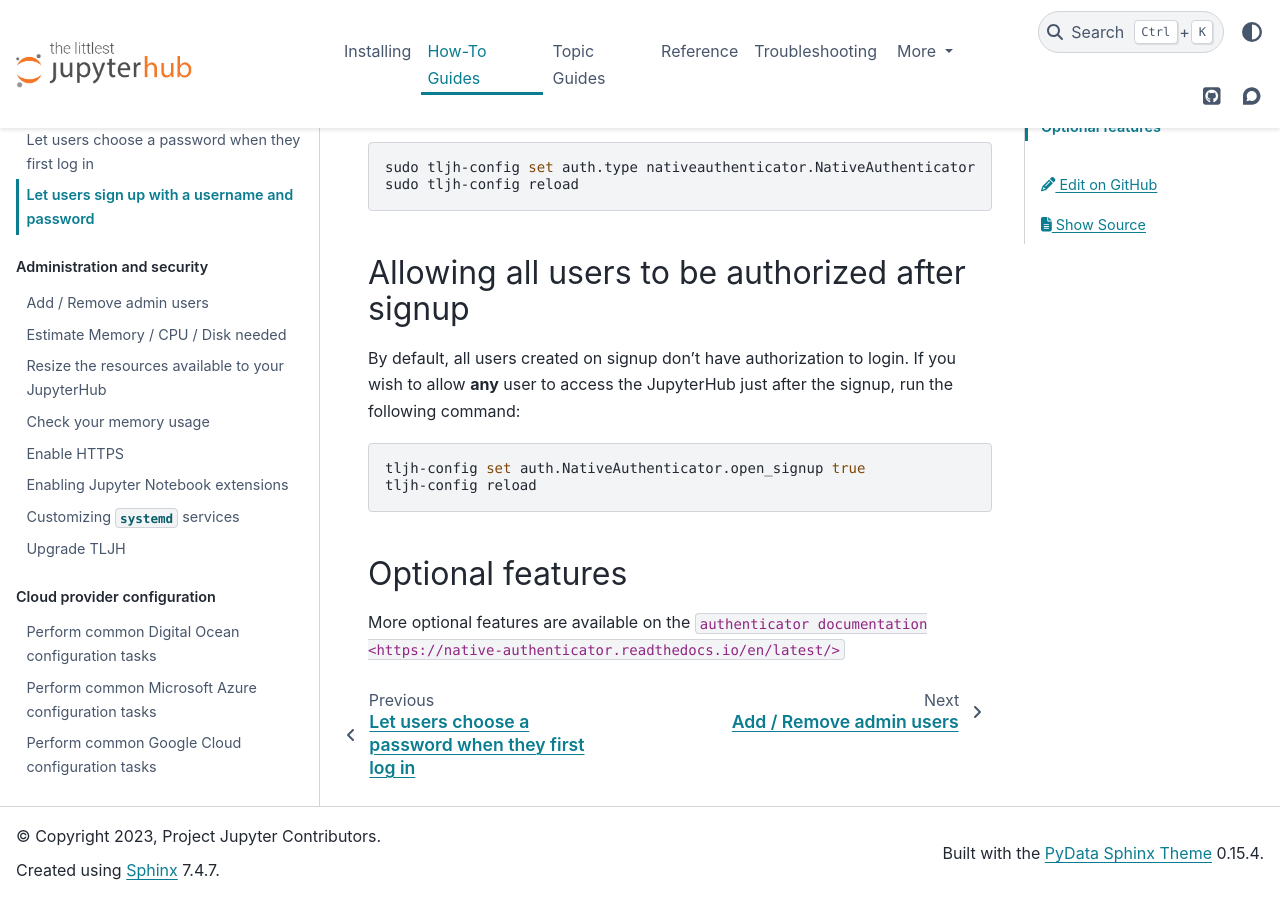
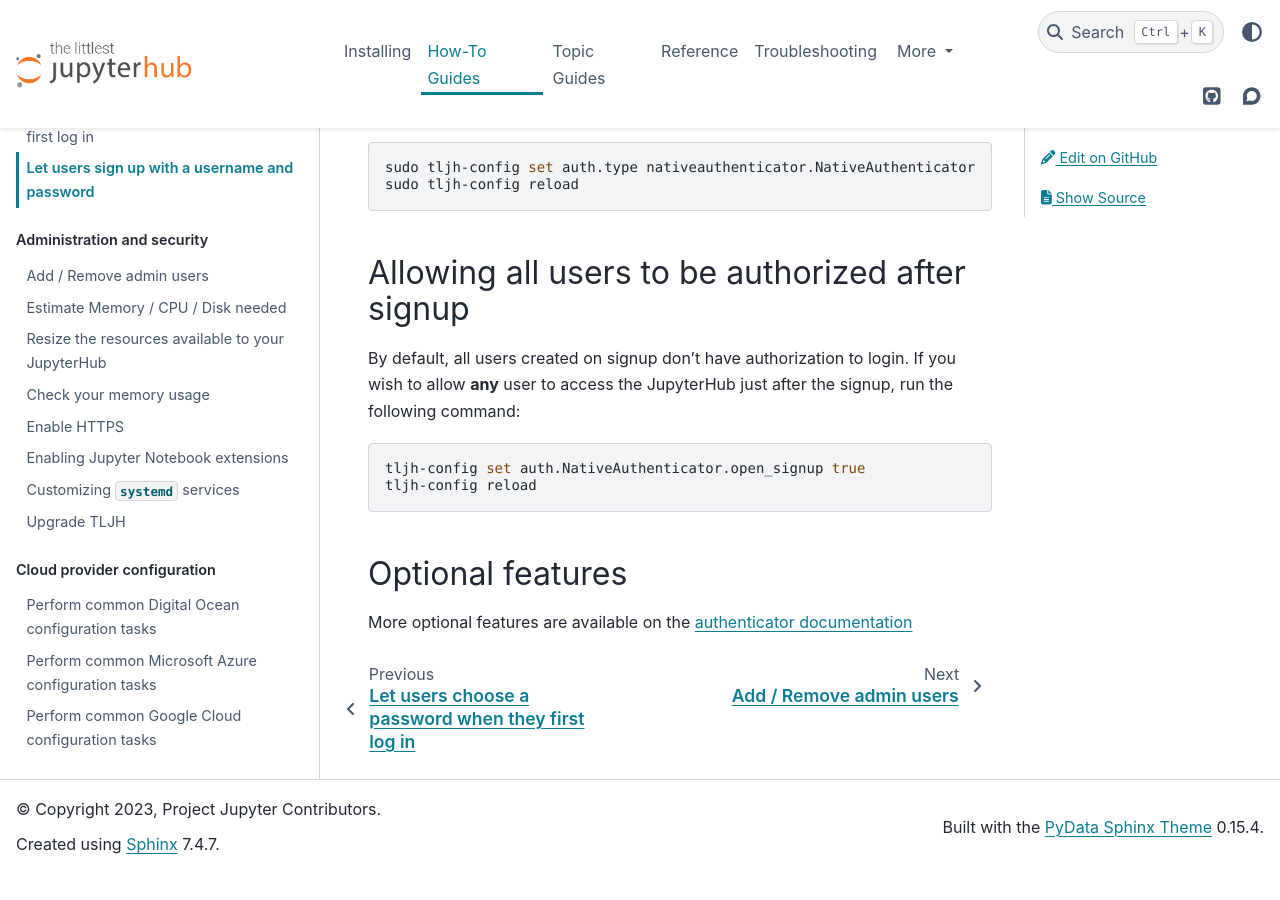
Before and after one commit to jupyterhub/the-littlest-jupyterhub, a Sphinx documentation site: the page built from docs/howto/auth/nativeauth.md, in a window 1280 px wide and 900 px high, scrolled down 694 px. Built offline with Sphinx 7.4.7 and the PyData theme 0.15.4, drawn with Linux system fonts in a browser that asks for light colours; after the commit the page ends 1567 px from its top, so only the background shows below that.

Commit message:
Fix URL syntax in nativeauth.md

```diff
--- a/docs/howto/auth/nativeauth.md
+++ b/docs/howto/auth/nativeauth.md
@@ -42,4 +42,4 @@
 
 ## Optional features
 
-More optional features are available on the `authenticator documentation <https://native-authenticator.readthedocs.io/en/latest/>`
+More optional features are available on the [authenticator documentation](https://native-authenticator.readthedocs.io/en/latest/)
```
